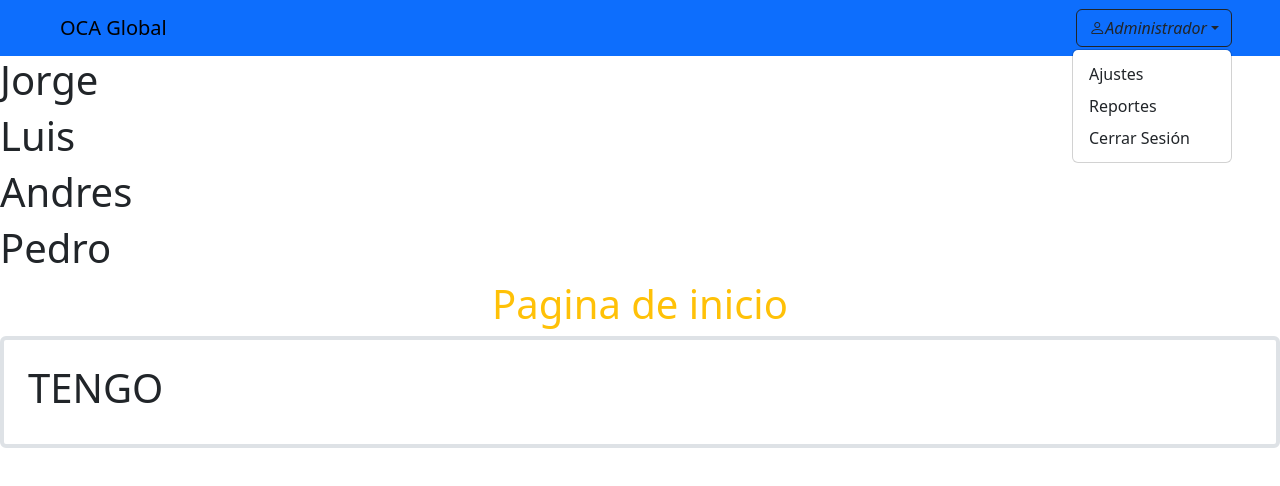
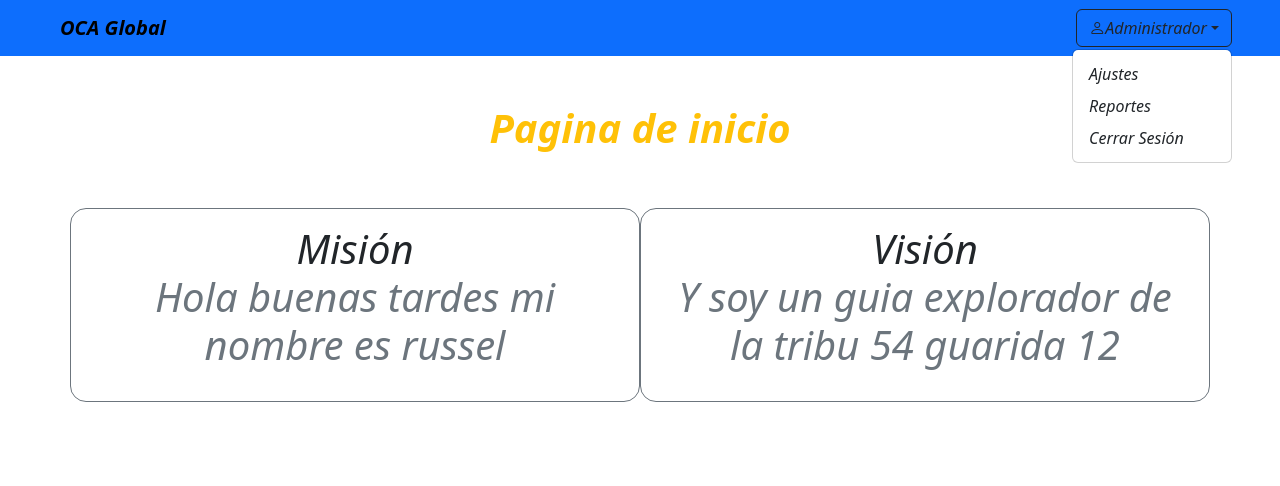
Before and after one commit to Jazmin2709/Lidar, a React (Vite) app in the folder frontend/: page / in a window 1280 px wide. Both pictures are taken after a click on the button "Administrador". Shown: the top 486 px of the page. Built offline with nearby package versions, Linux system fonts and the light colour scheme.

Commit message:
Cambios Nuevos
Elimine el archivo Example y cree el archivo PagInicio, empecé a trabajar sobre PagInicio. hice algunos cambios de estilo de letras en BarraNav y en Dashboard

```diff
--- a/frontend/src/App.jsx
+++ b/frontend/src/App.jsx
@@ -1,8 +1,8 @@
 import { useState } from 'react'
 import { BrowserRouter, Routes, Route } from 'react-router-dom'
-import Example from './paginas/Example'
 import Dashboard from './paginas/Dashboard';
 import BarraNav from './navigation/BarraNav';
+import PagInicio from './paginas/PagInicio';
 
 function App() {
 
@@ -11,7 +11,7 @@ function App() {
       <BarraNav />
       <BrowserRouter>
         <Routes>
-          <Route path="/" element={<Example />} />
+          <Route path="/" element={<PagInicio />} />
           <Route path="/Dashboard" element={<Dashboard />} />
         </Routes>
       </BrowserRouter>
--- a/frontend/src/navigation/BarraNav.jsx
+++ b/frontend/src/navigation/BarraNav.jsx
@@ -6,7 +6,7 @@ export default function BarraNav() {
     <div>
       <nav class="navbar navbar-expand-lg bg-primary px-5">
         <div class="container-fluid">
-          <a class="navbar-brand" href="/">
+          <a class="navbar-brand fst-italic fw-bold" href="/">
             OCA Global
           </a>
         </div>
@@ -15,9 +15,9 @@ export default function BarraNav() {
             <i className='bi bi-person'>Administrador</i>
           </button>
           <ul class="dropdown-menu dropdown-menu-end">
-            <li><a class="dropdown-item" href="/ajustes">Ajustes</a></li>
-            <li><a class="dropdown-item" href="/dashboard">Reportes</a></li>
-            <li><a class="dropdown-item" href="/">Cerrar Sesión</a></li>
+            <li><a class="dropdown-item fst-italic" href="/ajustes">Ajustes</a></li>
+            <li><a class="dropdown-item fst-italic" href="/dashboard">Reportes</a></li>
+            <li><a class="dropdown-item fst-italic" href="/">Cerrar Sesión</a></li>
           </ul>
         </div>
       </nav>
--- a/frontend/src/paginas/Dashboard.jsx
+++ b/frontend/src/paginas/Dashboard.jsx
@@ -48,14 +48,14 @@ export default function Dashboard() {
       <div className="row row-cols-1 row-cols-sm-2 align-items-center">
         <div className="col align-self-center border border-secondary rounded-4 p-3">
           <div className="row row-cols-1 ">
-            <h1>Reportes</h1>
+            <h1 className='fst-italic'>Reportes</h1>
             {col("Camilo", 50000, "50%")}
             {col("Dilan", 100000, "70%")}
             {col("Cielo", 90000, "90%")}
           </div>
         </div>
         <div className="col p-5">
-          <h1 className="text-center">Grafica</h1>
+          <h1 className="text-center fst-italic">Grafica</h1>
           <CustomeChart data={GraficaData} tipo="doughnut" options={options} />
         </div>
       </div>
--- a/frontend/src/paginas/Example.jsx
+++ /dev/null
@@ -1,37 +0,0 @@
-import React from 'react'
-import Holi from './Holi'
-
-export default function Example() {
-
-    const baseDatos = [
-        {
-            id: 1,
-            name: "Jorge"
-        },
-        {
-            id: 2,
-            name: "Luis"
-        },
-        {
-            id: 3,
-            name: "Andres"
-        },
-        {
-            id: 4,
-            name: "Pedro"
-        }
-    ]
-
-
-  return (
-    <div>
-          {
-            baseDatos.map((item) => {
-                return <h1 key={item.id}>{item.name}</h1>
-            })
-        }
-      <h1 className='text-warning text-center '>Pagina de inicio</h1>
-      <Holi />
-    </div>
-  );
-}
--- /dev/null
+++ b/frontend/src/paginas/PagInicio.jsx
@@ -0,0 +1,30 @@
+import React from 'react'
+
+
+export default function PagInicio() {
+
+
+
+
+  return (
+    <div className='container'>
+
+      <h1 className='text-warning text-center col p-5 fw-bold fst-italic' >Pagina de inicio</h1>
+
+      <div className="row row-cols-1 row-cols-sm-2 align-items-center">
+
+        <h1 className='text-center col align-self-center border border-secondary rounded-4 p-3 fst-italic'>Misión
+          <p className='text-secondary fst-italic'>
+            Hola buenas tardes mi nombre es russel
+          </p>
+        </h1>
+
+        <h1 className='text-center col align-self-center border border-secondary rounded-4 p-3 fst-italic'>Visión
+          <p className='text-secondary fst-italic'>
+            Y soy un guia explorador de la tribu 54 guarida 12
+          </p>
+        </h1>
+      </div>
+    </div>
+  );
+}
```
